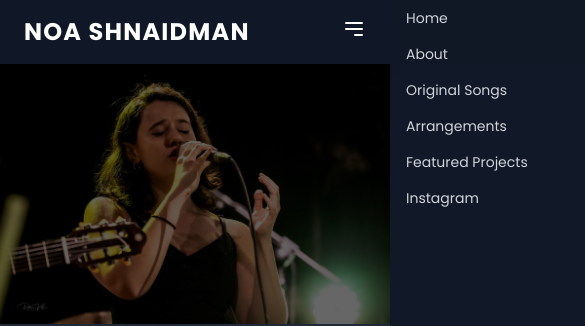
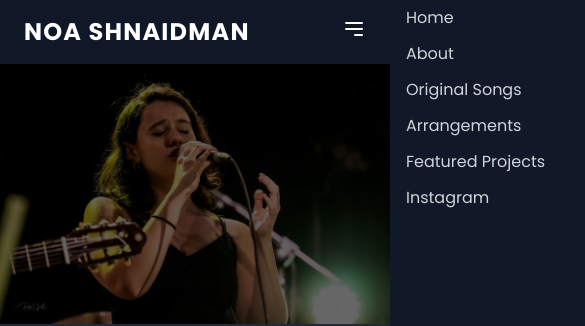
Before and after one commit to Defratino/noa.github.io, a plain HTML site: page index.html in a window 390 px wide. Shown: the top 326 px of the page, 585 px wide, since content can reach past the window. Drawn offline with nearby package versions, Linux system fonts and the light colour scheme.

Commit message:
hamburger menu background fix

```diff
--- a/mobile.css
+++ b/mobile.css
@@ -11,7 +11,7 @@
         right: -250px; /* Start off-screen */
         width: 250px;
         height: 100%;
-        background-color: rgba(17, 24, 39, 0.5);
+        background-color: rgb(17, 24, 39);
         transition: right 0.3s ease-in-out;
         z-index: 100;
     }
@@ -20,6 +20,10 @@
         right: 0; /* Slide in */
     }
 
+    #mobile-menu a {
+        font-size: 1rem; /* text-base in tailwind */
+    }
+
     .mobile-font-size {
         font-size: 1.5rem;
         line-height: 2rem;
```
Also changed, not shown: about.html (+1 -1 lines), arrangements.html (+1 -1 lines), featured-projects.html (+1 -1 lines), index.html (+1 -3 lines), original-songs.html (+1 -1 lines).
